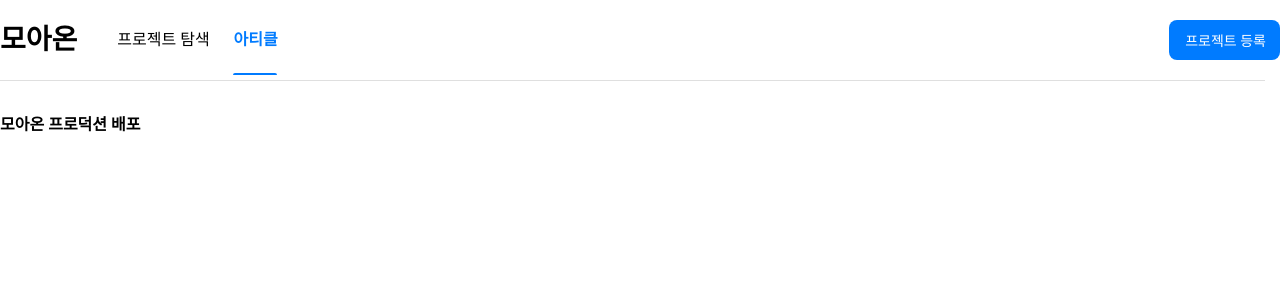
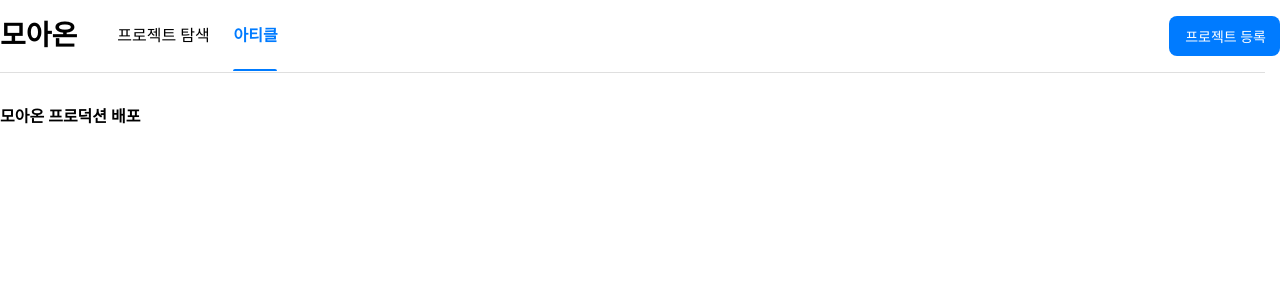
Before and after one commit to woowacourse-teams/2025-moaon, a React app in the folder frontend/: page / in a window 1280 px wide. Shown: the top 300 px of the page. Built offline with nearby package versions, Linux system fonts and the light colour scheme; a web font is replaced by a local one.

Commit message:
refactor: Header 컴포넌트 상하 패딩 수정

```diff
--- a/frontend/src/shared/components/Header/Header.styled.ts
+++ b/frontend/src/shared/components/Header/Header.styled.ts
@@ -5,7 +5,7 @@ export const Header = styled.header`
   width: 100%;
   position: sticky;
   top: 0;
-  padding: 1.25rem 0;
+  padding: 1rem 0;
   background-color: #fff;
   border-bottom: 1px solid #dfdfdf;
   z-index: 999;
```
